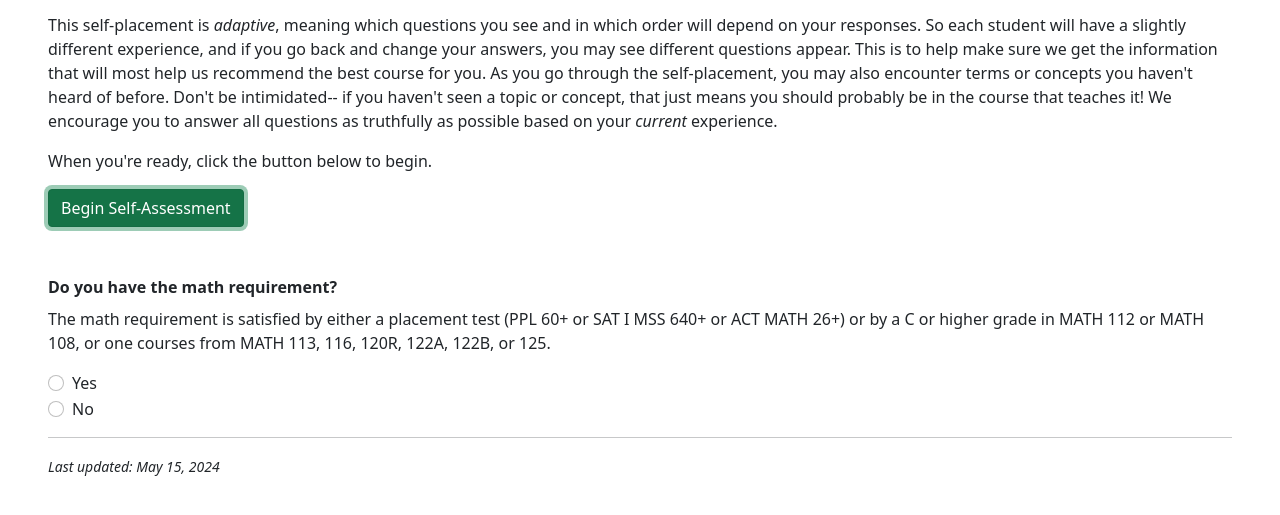
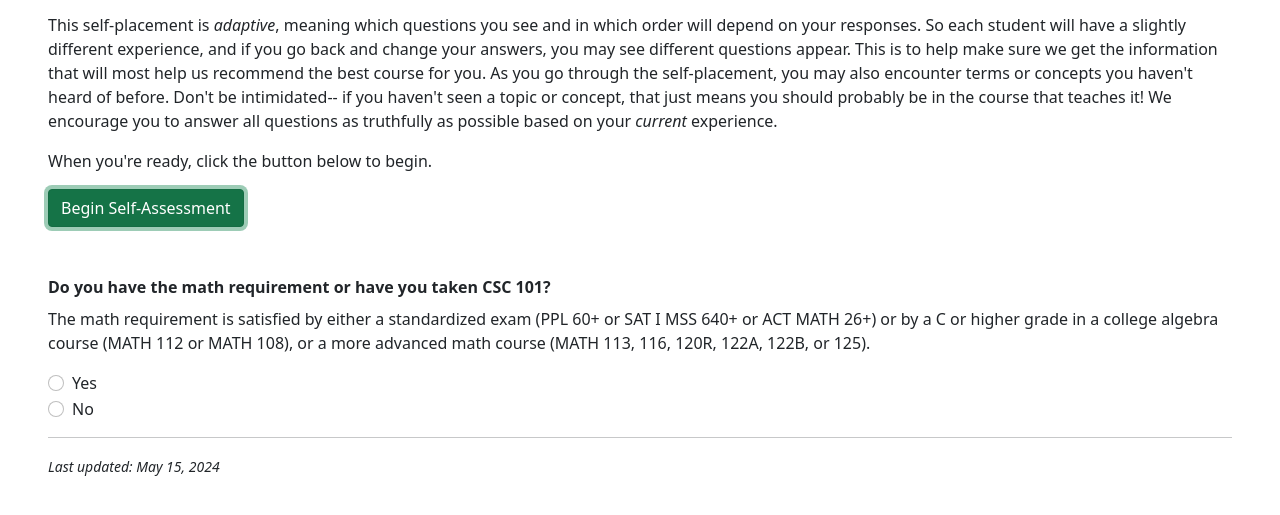
Before and after one commit to picoral/guided-self-placement, a plain HTML site: page index.html in a window 1280 px wide. Both pictures are taken after a click on the button "Begin Self-Assessment". Shown: the part 203-718 px from the top of the page. Drawn offline with nearby package versions, Linux system fonts and the light colour scheme.

Commit message:
changed language for first question

```diff
--- a/index.html
+++ b/index.html
@@ -69,8 +69,8 @@
       <form style="display:none" id="main">
 
         <div class="mb-3 question" id="mathReq">
-            <label class="form-label" for="mathRequire">Do you have the math requirement?</label>
-            <p>The math requirement is satisfied by either a placement test (PPL 60+ or SAT I MSS 640+ or ACT MATH 26+) or by a C or higher grade in MATH 112 or MATH 108, or one courses from MATH 113, 116, 120R, 122A, 122B, or 125.</p>
+            <label class="form-label" for="mathRequire">Do you have the math requirement or have you taken CSC 101?</label>
+            <p>The math requirement is satisfied by either a standardized exam (PPL 60+ or SAT I MSS 640+ or ACT MATH 26+) or by a C or higher grade in a college algebra course (MATH 112 or MATH 108), or a more advanced math course (MATH 113, 116, 120R, 122A, 122B, or 125).</p>
             <div class="form-check">
                 <input autocomplete="off" class="form-check-input" type="radio" name="mathRequire" id="mathRequireYes" value="Yes">
                 <label class="form-check-label" for="mathRequireYes">Yes</label>
```
